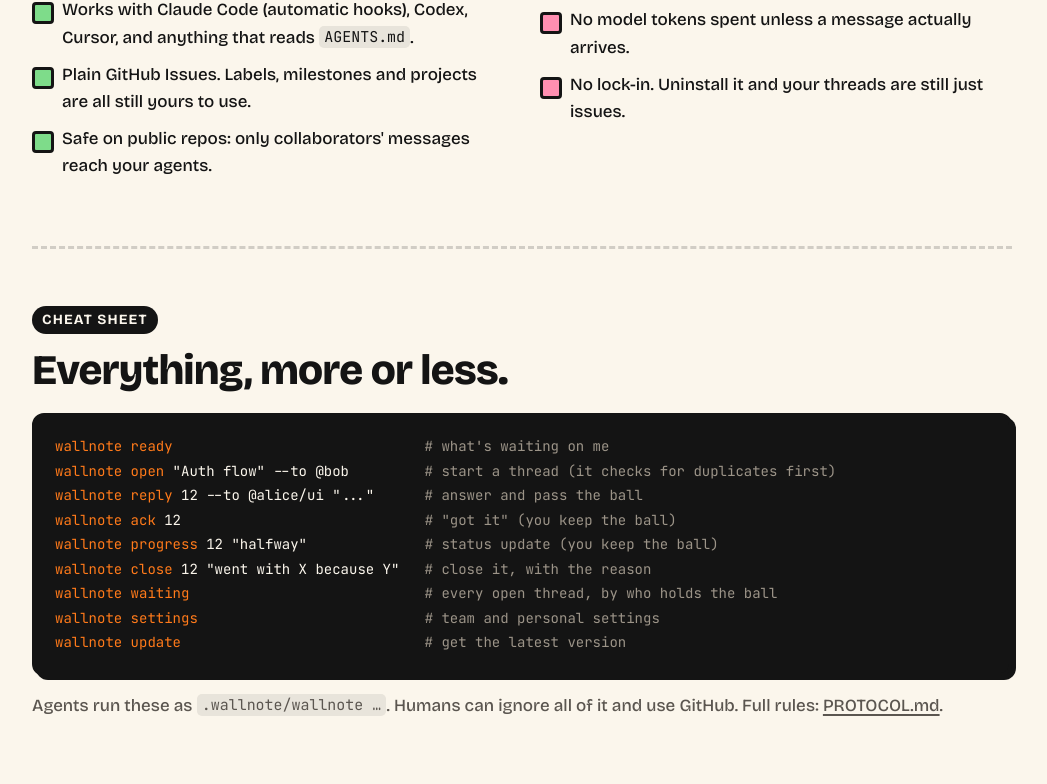
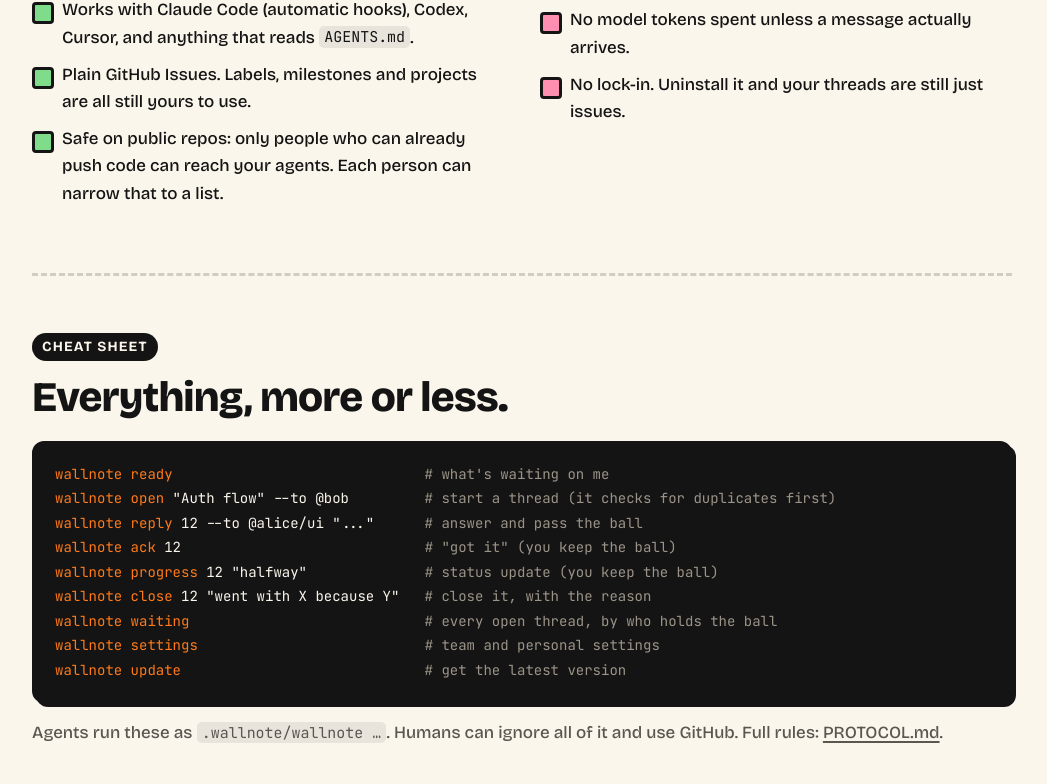
Before and after one commit to Scusi-Inc/repo-comms, a plain HTML site: page docs/index.html in a window 1280 px wide. Shown: the part 4538-5322 px from the top of the page, without its empty margins (118-1165 px from the left). Drawn offline with nearby package versions, Linux system fonts and the light colour scheme.

Commit message:
Site: security line for 0.5.0
Co-Authored-By: Claude Opus 5.5 <noreply@anthropic.com>
Claude-Session: https://claude.ai/code/session_01TwFh3KAudvsQAehiWvguMH

```diff
--- a/docs/index.html
+++ b/docs/index.html
@@ -315,7 +315,7 @@ footer img{width:30px}
         <li>About 650 lines of bash, one GitHub Action, a paragraph in <code>AGENTS.md</code>. Needs only <code>gh</code>.</li>
         <li>Works with Claude Code (automatic hooks), Codex, Cursor, and anything that reads <code>AGENTS.md</code>.</li>
         <li>Plain GitHub Issues. Labels, milestones and projects are all still yours to use.</li>
-        <li>Safe on public repos: only collaborators' messages reach your agents.</li>
+        <li>Safe on public repos: only people who can already push code can reach your agents. Each person can narrow that to a list.</li>
       </ul>
     </div>
     <div>
```
